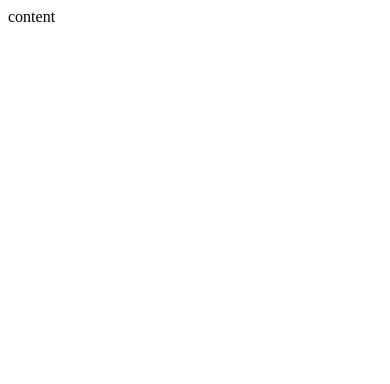
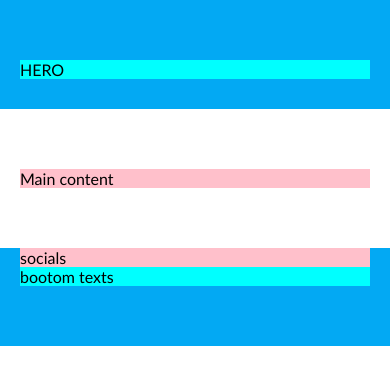
Before and after one commit to Vytautas77/3-puslapis, a website: page index.html in a window 390 px wide. Drawn offline with Linux system fonts and the light colour scheme.

Commit message:
css update

```diff
--- /dev/null
+++ b/css/base/base.css
@@ -0,0 +1,13 @@
+body,
+body * {
+    margin: 0;
+    padding: 0;
+    vertical-align: top;
+    box-sizing: border-box;
+}
+body{
+    font-family: 'Gill Sans', 'Gill Sans MT', Calibri, 'Trebuchet MS', sans-serif;
+}
+.bg-main {
+    background-color: #03a9f3;
+}
--- /dev/null
+++ b/css/base/layout.css
@@ -0,0 +1,37 @@
+.container{
+    padding-top: 60px;
+    padding-bottom: 60px;
+}
+.container > .row {
+    width: 1000px;
+    margin-left: calc(50% - 500px);
+    background-color: pink;
+}
+.container > .short-row {
+    width: 600px;
+    margin-left: calc(50% - 300px);
+   background-color: aqua;
+}
+@media (max-width: 1100px){
+    .container > .row {
+        width: 800px;
+        margin-left: calc(50% - 400px);}
+    }
+@media (max-width: 900px){
+    .container > .row {
+        width: 600px;
+        margin-left: calc(50% - 300px);}
+    }
+
+@media (max-width: 640px){
+    .container {
+        padding-left: 20px;
+        padding-right: 20px;
+    }
+    .container > .row {
+        width: 100%;
+        margin-left: 0;}
+    .container > .short-row{
+        width: 100%;
+        margin-left: 0;  }
+    }
--- a/css/pages/home.css
+++ b/css/pages/home.css
@@ -0,0 +1,9 @@
+@import'../base/base.css';
+@import'../base/layout.css';
+
+section.container{
+    padding-bottom: 30px;
+}
+footer.container{
+    padding-top: 0;
+}
--- a/index.html
+++ b/index.html
@@ -13,8 +13,26 @@
     <link rel="mask-icon" href="./safari-pinned-tab.svg" color="#5bbad5">
     <meta name="msapplication-TileColor" content="#006b49">
     <meta name="theme-color" content="#ffffff">
+    <link rel="stylesheet" href="./css/pages/home.css">
 </head>
 <body>
-    content
+   <section class="container bg-main">
+    <div class="short-row">
+        HERO
+    </div>
+   </section>
+   <main class="container">
+    <div class="row">
+        Main content
+    </div>
+   </main>
+   <footer class="container bg-main">
+      <div class="row">
+        socials
+      </div>
+      <div class="short-row">
+        bootom texts
+      </div>
+   </footer>
 </body>
 </html>
```
